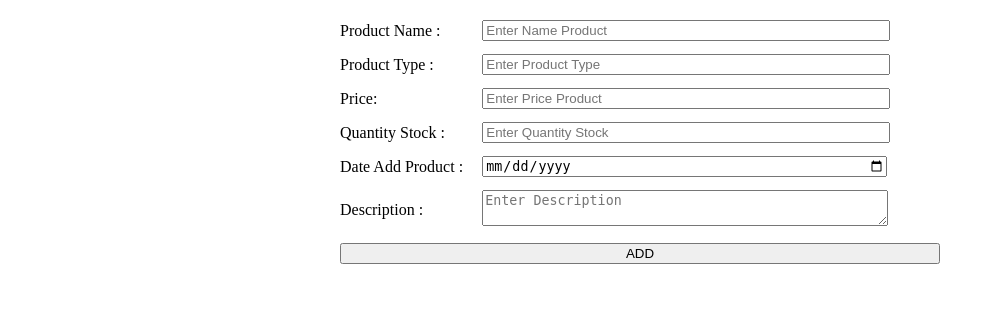
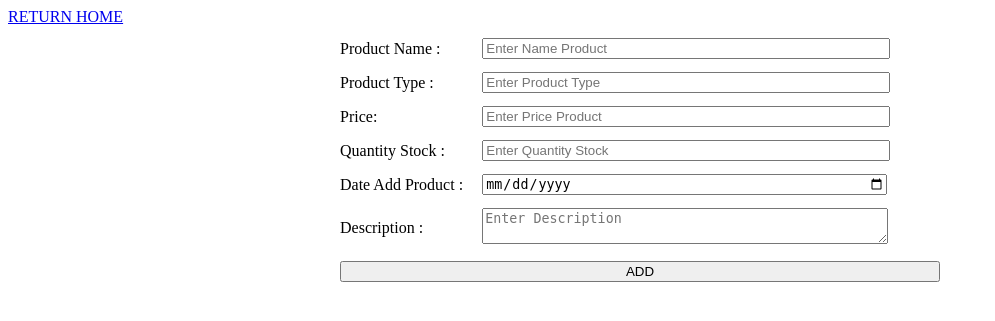
Before and after one commit to hunggml/Thi-TH-Module2, a PHP site: page /index.php?page=add in a window 1280 px wide. Shown: the top 321 px of the page, without its empty margins (0-995 px from the left). Run offline with PHP 8.4, Linux system fonts and the light colour scheme.

Commit message:
them chuc nang return ve trang chinh

```diff
--- a/src/View/add.php
+++ b/src/View/add.php
@@ -31,6 +31,7 @@
     }
 </style>
 <form method="post" enctype="multipart/form-data">
+    <a href="index.php">RETURN HOME</a>
     <table>
         <tr>
             <td>
--- a/src/View/edit.php
+++ b/src/View/edit.php
@@ -32,6 +32,7 @@
     }
 </style>
 <form method="post" enctype="multipart/form-data">
+    <a href="index.php">RETURN HOME</a>
     <table>
         <tr>
             <td>
```
